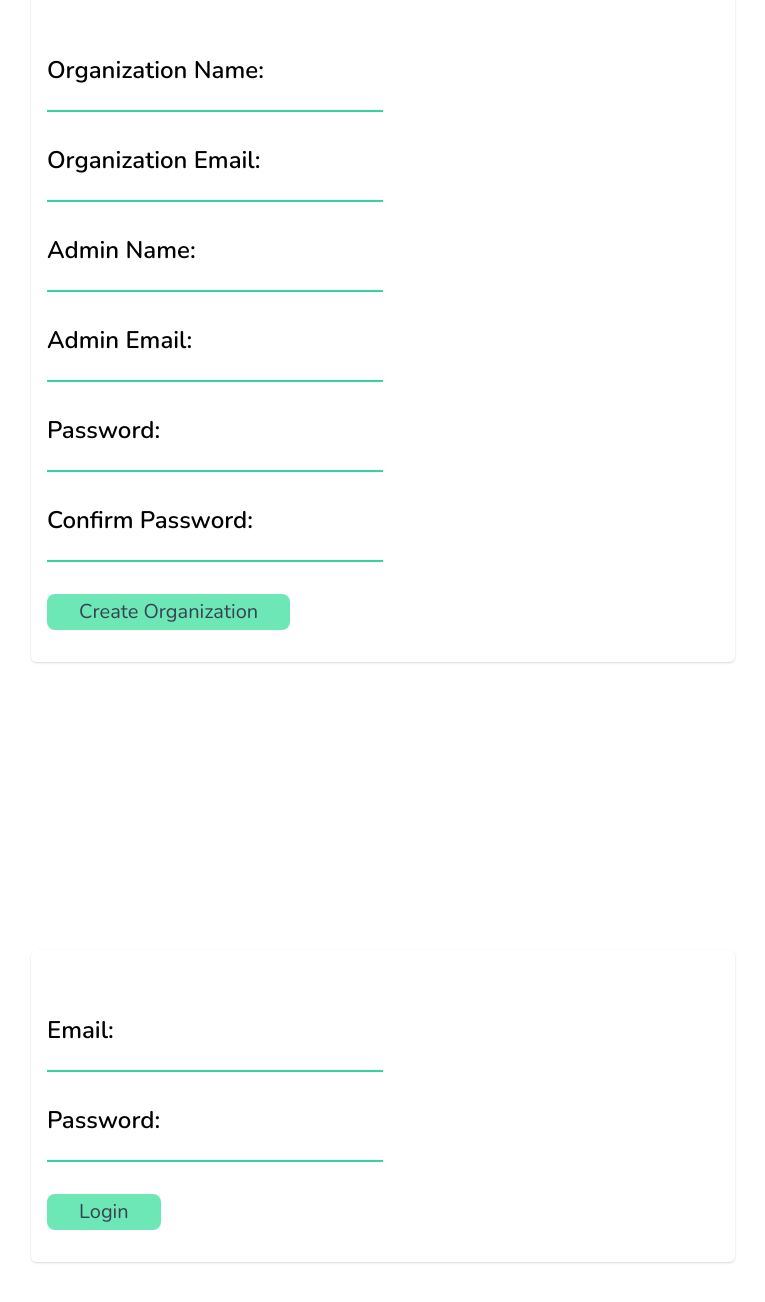
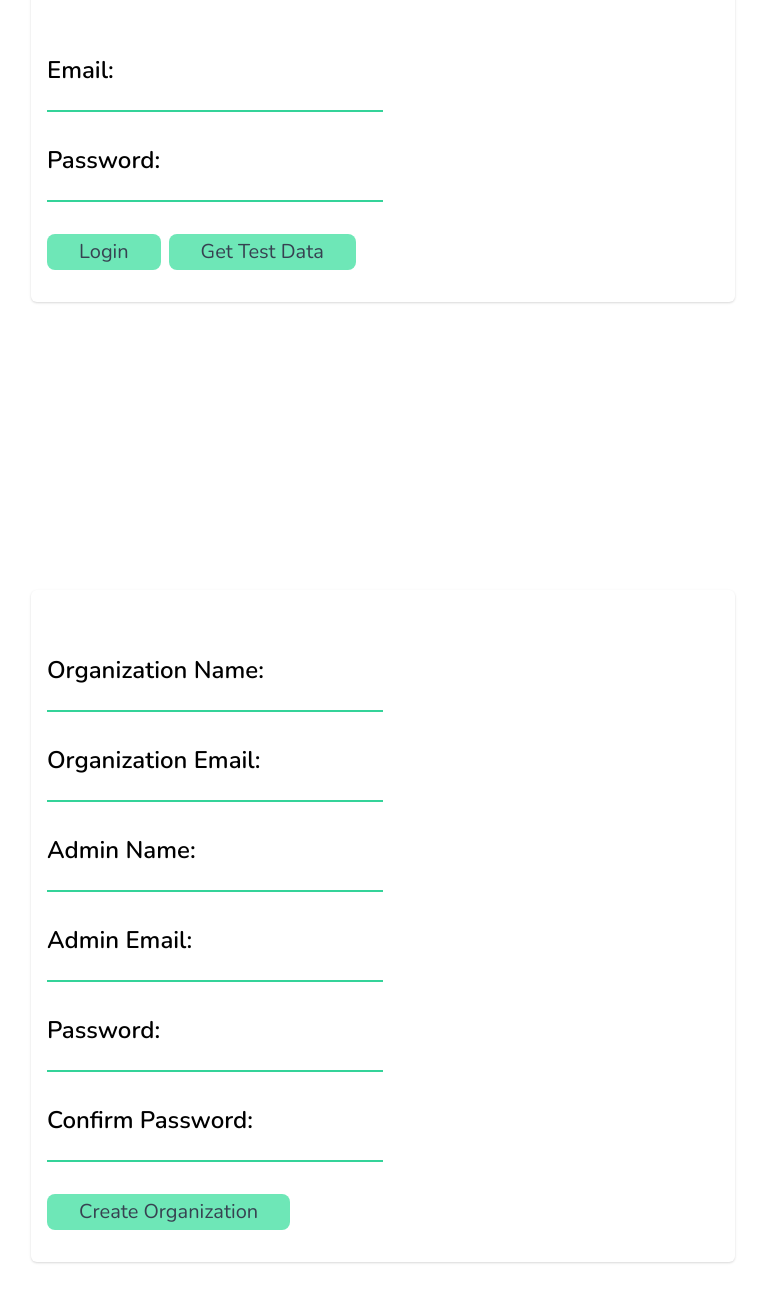
Before and after one commit to Joshua-Salvador/saas-demo, a React (Create React App) app: page / in a window 1280 px wide. Shown: the part 298-1600 px from the top of the page, without its empty margins (257-1022 px from the left). Built offline with nearby package versions, Linux system fonts and the light colour scheme; no server answers.

Commit message:
Firebase Authentication and Security Roles

```diff
--- a/src/App.js
+++ b/src/App.js
@@ -9,8 +9,8 @@ function App() {
   return (
     <div className="App">
       <AuthProvider>
+        <Login />
         <Organization />
-        <Login />
         <User />
         <Asset />
       </AuthProvider>
--- a/src/containers/Forms/auth/Login.js
+++ b/src/containers/Forms/auth/Login.js
@@ -1,15 +1,15 @@
 import React, { useState } from "react";
 import "../../../tailwind.css";
-import axios from "../../../axios";
+// import axios from "../../../axios";
 import { useAuth } from "../../../contexts/AuthProvider";
+import { db } from "../../../firebase";
 
 function Login() {
-  const { login, currentUser } = useAuth();
+  const { login, currentUser, logout } = useAuth();
   const [credentials, setCredentials] = useState({
     email: "",
     password: "",
   });
-  const [user, setUser] = useState();
 
   const handleChange = (e) => {
     setCredentials((prevCredential) => ({
@@ -22,9 +22,30 @@ function Login() {
     e.preventDefault();
     try {
       const res = await login(credentials.email, credentials.password);
-      setUser(currentUser);
       console.log(currentUser);
       console.log(res);
+    } catch (err) {
+      console.error(err);
+    }
+  };
+
+  const handleLogout = async (e) => {
+    e.preventDefault();
+    try {
+      logout();
+    } catch (err) {
+      console.error(err);
+    }
+  };
+
+  const getTestData = async (e) => {
+    e.preventDefault();
+    try {
+      const res = await db
+        .collection("organizations")
+        .doc("GMr7IRmNMzAjXRePEnq1")
+        .get();
+      console.log(res.data());
     } catch (err) {
       console.error(err);
     }
@@ -58,8 +79,21 @@ function Login() {
           type="submit"
           className="px-8 py-1 text-gray-700 text-xl rounded-lg bg-green-300"
         >
-          {JSON.stringify(user)}
           Login
+        </button>
+        {currentUser && (
+          <button
+            onClick={handleLogout}
+            className="px-8 py-1 ml-2 text-gray-700 text-xl rounded-lg bg-green-300"
+          >
+            Logout
+          </button>
+        )}
+        <button
+          onClick={getTestData}
+          className="px-8 py-1 ml-2 text-gray-700 text-xl rounded-lg bg-green-300"
+        >
+          Get Test Data
         </button>
       </form>
     </div>
```
